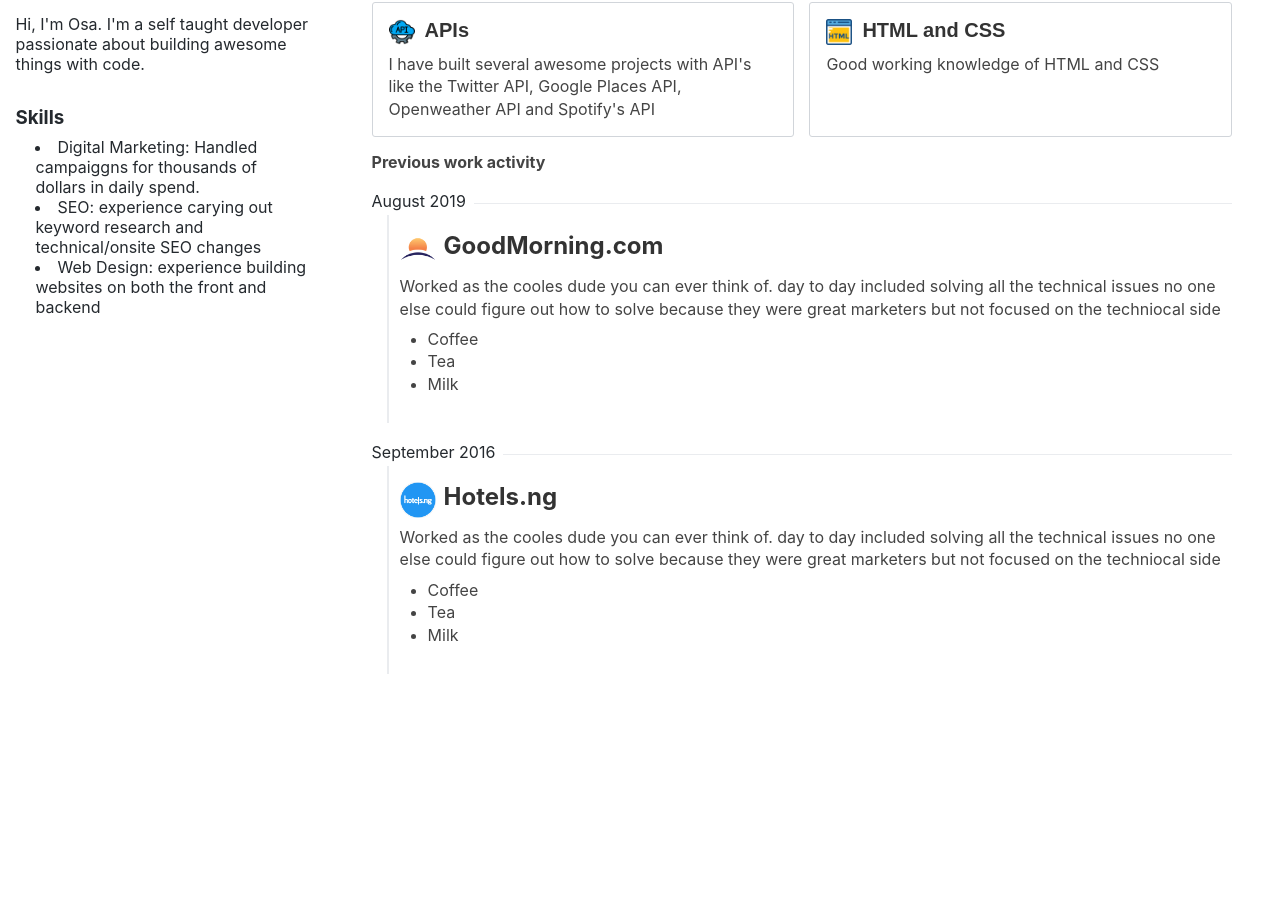
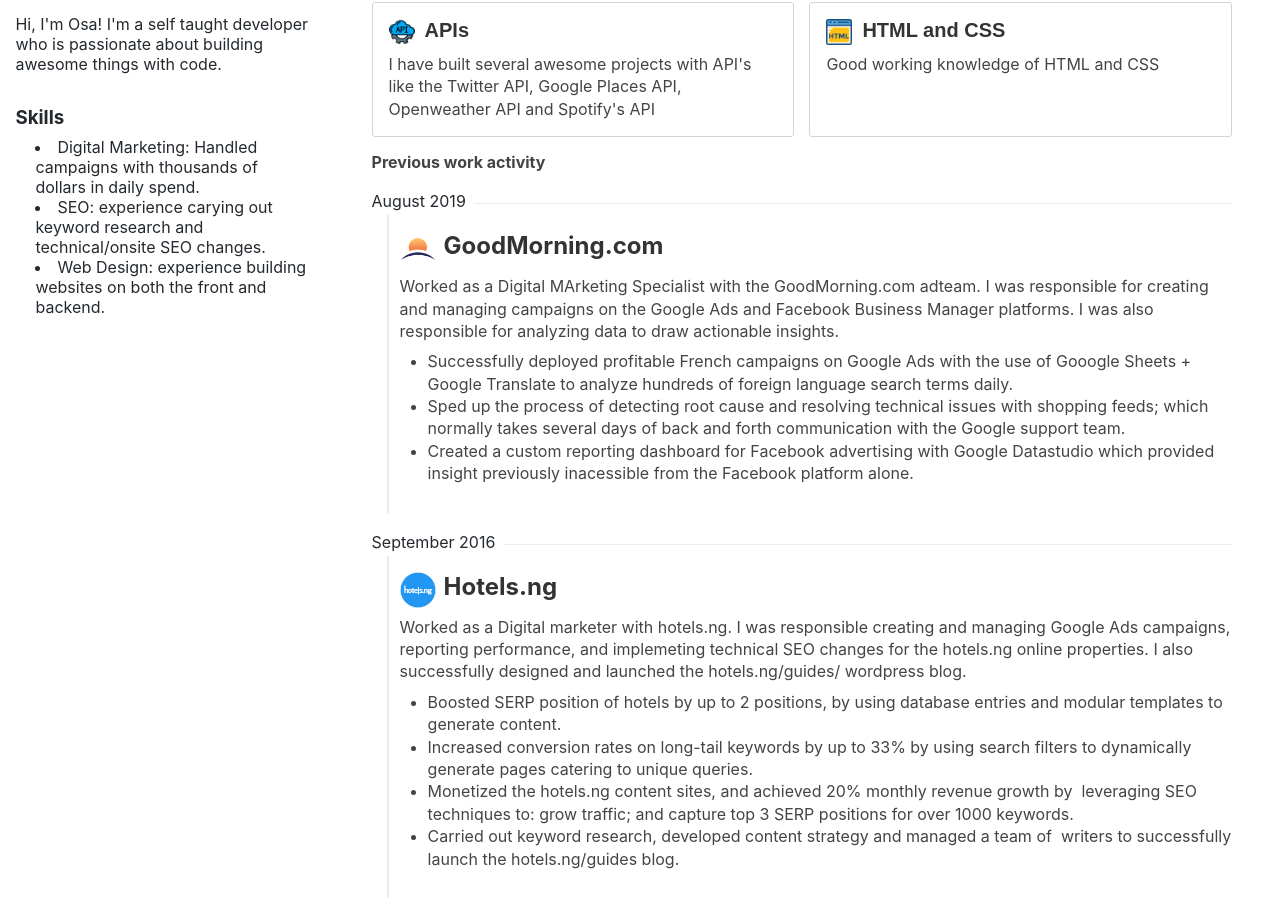
Before and after one commit to osaimola/osa, a React (Create React App) app: page / in a window 1280 px wide. Shown: the part 382-1305 px from the top of the page. Before the commit the page ends 1081 px from the top, so only its background shows below. Built offline with nearby package versions, Linux system fonts and the light colour scheme.

Commit message:
update descriptions

```diff
--- a/src/Components/Profile/Profile.jsx
+++ b/src/Components/Profile/Profile.jsx
@@ -64,24 +64,24 @@
           </div>
           <div className="intro">
             <p>
-              Hi, I'm Osa. I'm a self taught developer passionate about building
-              awesome things with code.
+              Hi, I'm Osa! I'm a self taught developer who is passionate about
+              building awesome things with code.
             </p>
           </div>
           <div className="skills">
             <h3>Skills</h3>
             <ul>
               <li>
-                Digital Marketing: Handled campaiggns for thousands of dollars
+                Digital Marketing: Handled campaigns with thousands of dollars
                 in daily spend.
               </li>
               <li>
                 SEO: experience carying out keyword research and
-                technical/onsite SEO changes
+                technical/onsite SEO changes.
               </li>
               <li>
                 Web Design: experience building websites on both the front and
-                backend
+                backend.
               </li>
             </ul>
           </div>
--- a/src/data.js
+++ b/src/data.js
@@ -35,7 +35,7 @@
       logo: react_icon,
       name: "React.js",
       description:
-        "Good grasp of building fast, and amazing web apps (like this one) with React"
+        "Good grasp of building fast, and responsive web apps (like this one) with React"
     },
     {
       logo: api_icon,
@@ -56,14 +56,26 @@
       name: "GoodMorning.com",
       description: (
         <React.Fragment>
-          Worked as the cooles dude you can ever think of. day to day included
-          solving all the technical issues no one else could figure out how to
-          solve because they were great marketers but not focused on the
-          techniocal side
+          Worked as a Digital MArketing Specialist with the GoodMorning.com
+          adteam. I was responsible for creating and managing campaigns on the
+          Google Ads and Facebook Business Manager platforms. I was also
+          responsible for analyzing data to draw actionable insights.
           <ul>
-            <li>Coffee</li>
-            <li>Tea</li>
-            <li>Milk</li>
+            <li>
+              Successfully deployed profitable French campaigns on Google Ads
+              with the use of Gooogle Sheets + Google Translate to analyze
+              hundreds of foreign language search terms daily.
+            </li>
+            <li>
+              Sped up the process of detecting root cause and resolving
+              technical issues with shopping feeds; which normally takes several
+              days of back and forth communication with the Google support team.
+            </li>
+            <li>
+              Created a custom reporting dashboard for Facebook advertising with
+              Google Datastudio which provided insight previously inacessible
+              from the Facebook platform alone.
+            </li>
           </ul>
         </React.Fragment>
       )
@@ -74,14 +86,31 @@
       name: "Hotels.ng",
       description: (
         <React.Fragment>
-          Worked as the cooles dude you can ever think of. day to day included
-          solving all the technical issues no one else could figure out how to
-          solve because they were great marketers but not focused on the
-          techniocal side
+          Worked as a Digital marketer with hotels.ng. I was responsible
+          creating and managing Google Ads campaigns, reporting performance, and
+          implemeting technical SEO changes for the hotels.ng online properties.
+          I also successfully designed and launched the hotels.ng/guides/
+          wordpress blog.
           <ul>
-            <li>Coffee</li>
-            <li>Tea</li>
-            <li>Milk</li>
+            <li>
+              Boosted SERP position of hotels by up to 2 positions, by using
+              database entries and modular templates to generate content.
+            </li>
+            <li>
+              Increased conversion rates on long-tail keywords by up to 33% by
+              using search filters to dynamically generate pages catering to
+              unique queries.
+            </li>
+            <li>
+              Monetized the hotels.ng content sites, and achieved 20% monthly
+              revenue growth by  leveraging SEO techniques to: grow traffic; and
+              capture top 3 SERP positions for over 1000 keywords.
+            </li>
+            <li>
+              Carried out keyword research, developed content strategy and
+              managed a team of  writers to successfully launch the
+              hotels.ng/guides blog.
+            </li>
           </ul>
         </React.Fragment>
       )
@@ -89,34 +118,48 @@
   ],
   projects: [
     {
-      name: "Yohaku",
-      tags: ["Python", "Django", "Twitter API", "HTML", "CSS"],
-      github_link: "https://github.com/osaimola/yohaku",
-      demo_link: "http://yooohaku.herokuapp.com/",
+      name: "nearME",
+      tags: ["React", "Openweather API", "Google Places API", "AWS Lambda"],
+      github_link: "https://github.com/osaimola/nearme",
+      demo_link: "https://osaimola.github.io/nearme",
       description: (
         <React.Fragment>
-          A Django powered web app which allows users to share a single Twitter
-          handle. Posts to the website are sent to the twitter handle @yooohaku
-          in real time. Poster identity is kept anonymous. A feature has been
-          added to keep anonymized tags from users so, for example, offensive
-          posts can be deleted and the poster prevented from making future
-          posts.
+          A responsive web app built with React on the frontend and AWS Lambda
+          on the backend (to enable API calls while keeping API keys secret).
+          nearME helps a user find places of interest and provides information
+          on the current weather conditions. Users will also see if a POI is
+          currently open for business.
         </React.Fragment>
       )
     },
     {
-      name: "Nearme",
-      tags: ["React", "Openweather API", "Google Places API"],
-      github_link: "https://github.com/osaimola/nearme",
-      demo_link: "http://yooohaku.herokuapp.com/",
+      name: "Yohaku",
+      tags: ["Python", "Django", "Twitter API", "HTML", "CSS"],
+      github_link: "https://github.com/osaimola/yohaku",
+      demo_link: "https://yooohaku.herokuapp.com/",
       description: (
         <React.Fragment>
-          A Django powered web app which allows users to share a single Twitter
-          handle. Posts to the website are sent to the twitter handle @yooohaku
-          in real time. Poster identity is kept anonymous. A feature has been
-          added to keep anonymized tags from users so, for example, offensive
-          posts can be deleted and the poster prevented from making future
-          posts.
+          A Django powered web app which allows users to anonymously share
+          information via a single Twitter handle. Posts to the website are sent
+          to the twitter handle @yooohaku in real time. Poster identity is kept
+          secret. A feature has been added to keep anonymized tags for each user
+          so, for example, offensive posts can be deleted in batches and the
+          perpetrator prevented from creating further posts.
+        </React.Fragment>
+      )
+    },
+    {
+      name: "Honest",
+      tags: ["Python", "Django", "HTML", "CSS"],
+      github_link: "https://github.com/osaimola/honestapp_project",
+      demo_link: "https://honestng.herokuapp.com/",
+      description: (
+        <React.Fragment>
+          A Django powered web app with sign up, sign in and logout features.
+          Users can create an account and add information on freelancers who's
+          work they are impressed with. Freelancers are also categorized by area
+          of specialization and location to make finding someone relevant
+          easier.
         </React.Fragment>
       )
     }
```
